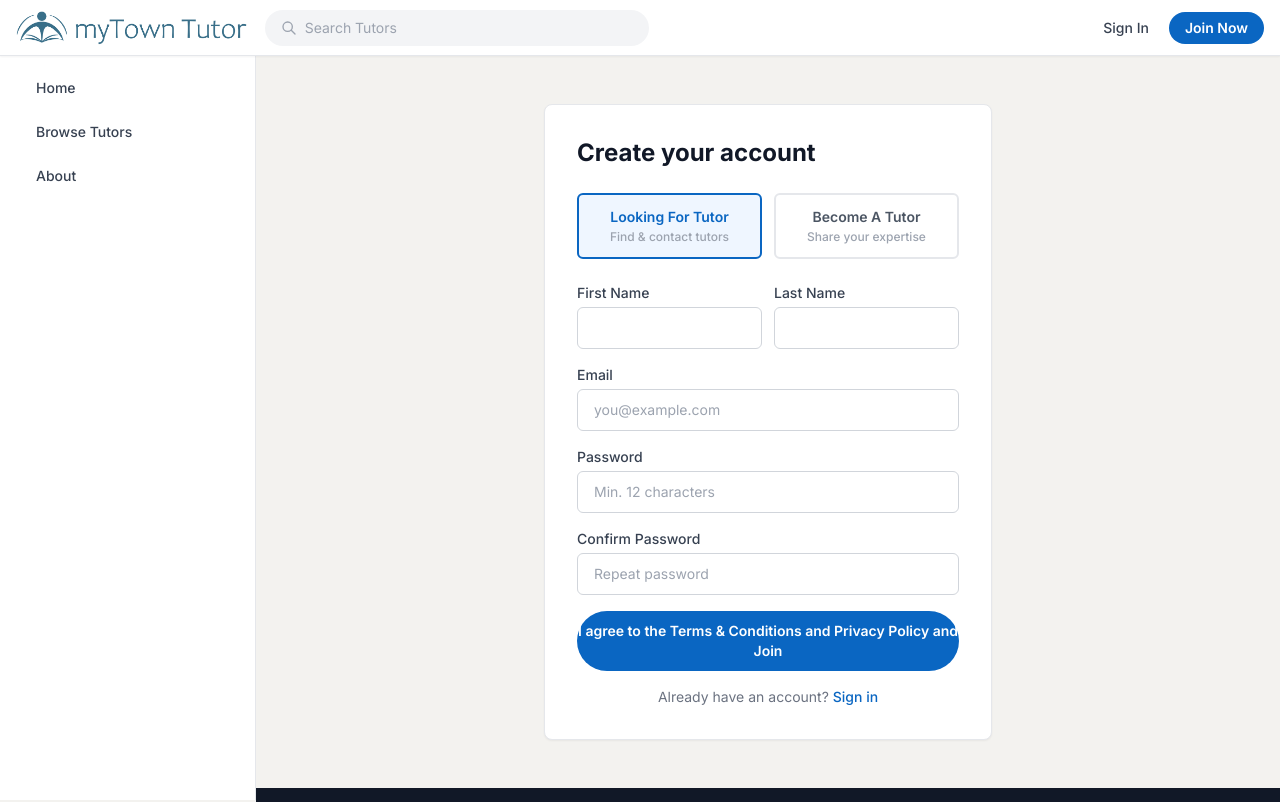
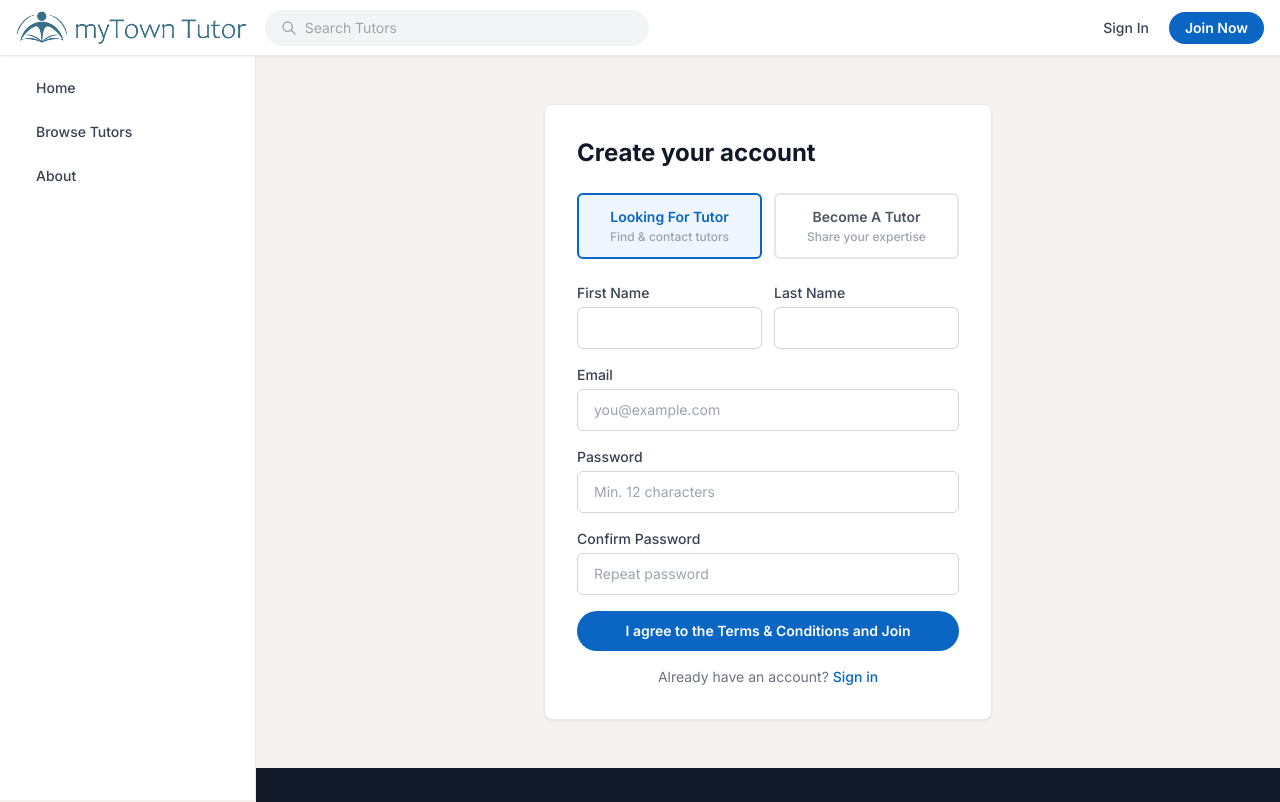
Before and after one commit to myTownTutor/myTownTutor, a React (Vite) app in the folder mentora-frontend/: page /signup in a window 1280 px wide. Shown: the top 802 px of the page. Built offline with nearby package versions, Linux system fonts and the light colour scheme; no server answers; the HTML template or start-up script is replaced by a standard one.

Commit message:
Update SignUp page

```diff
--- a/mentora-frontend/src/pages/SignUp.jsx
+++ b/mentora-frontend/src/pages/SignUp.jsx
@@ -94,7 +94,7 @@ const SignUp = () => {
             </div>
             <button type="submit" disabled={loading}
               className="w-full bg-primary text-white py-2.5 rounded-full font-semibold text-sm hover:bg-primary-dark transition-colors disabled:opacity-60 mt-1">
-              {loading ? 'Creating account…' : 'I agree to the Terms & Conditions and Privacy Policy and Join'}
+              {loading ? 'Creating account…' : 'I agree to the Terms & Conditions and Join'}
             </button>
           </form>
 
```
